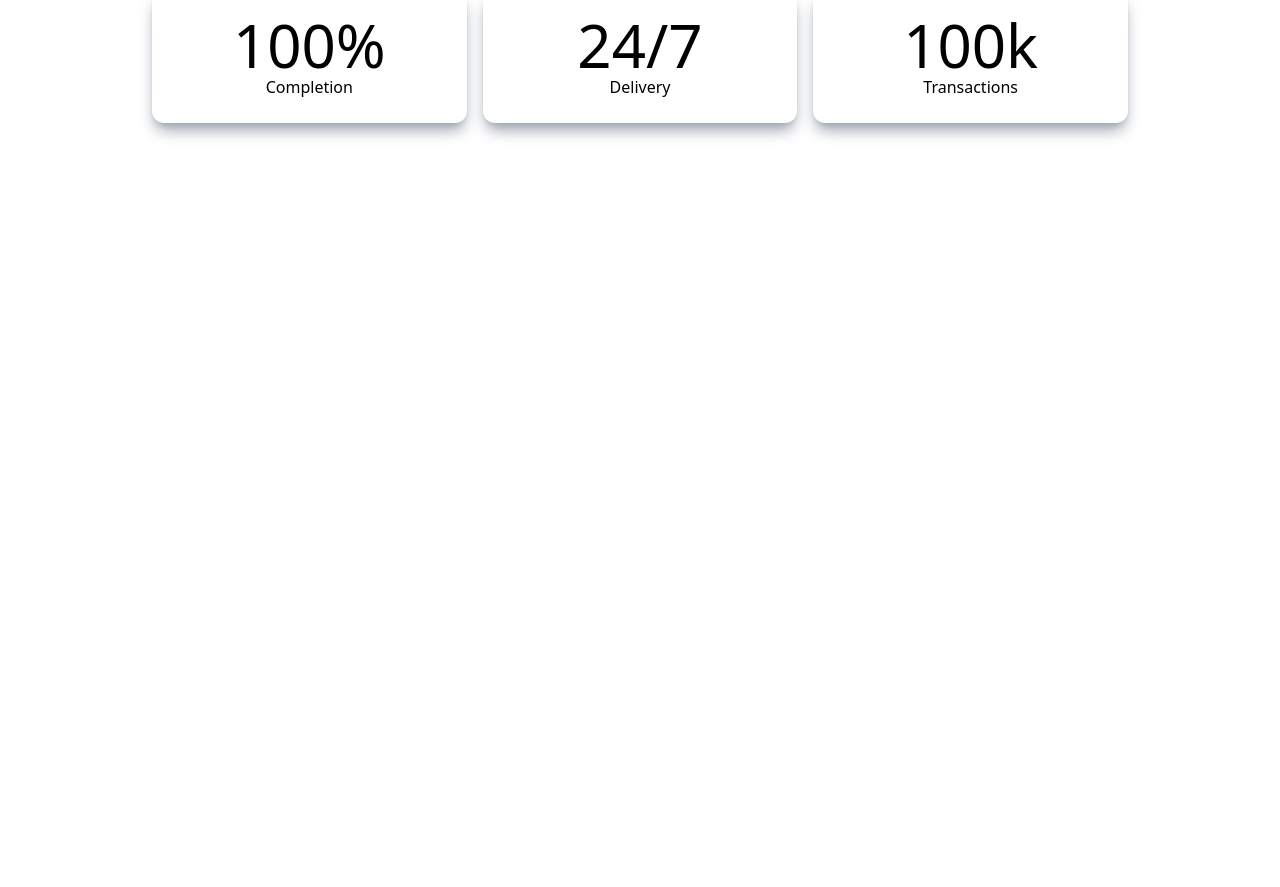
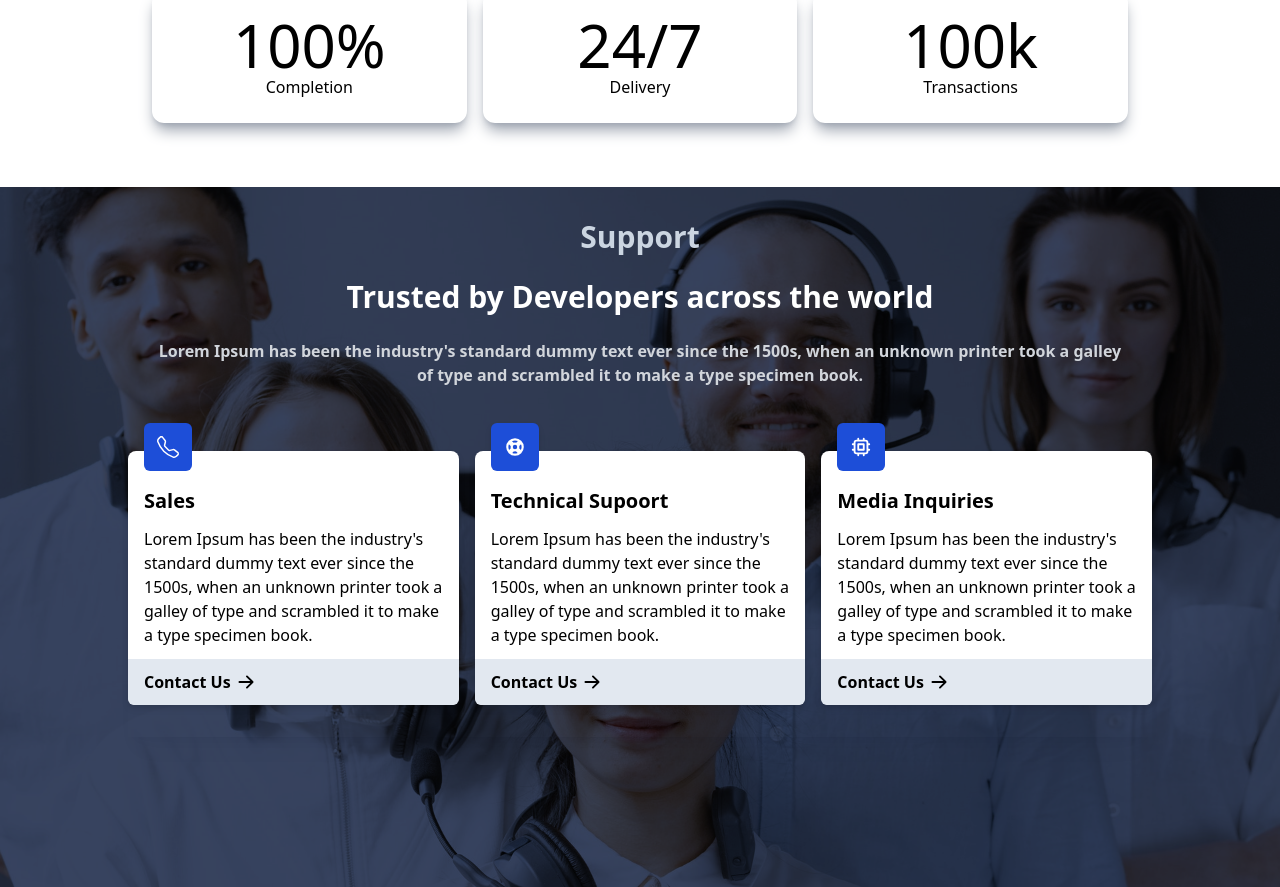
Before and after one commit to codefromahmad/cloud-store-react, a React (Create React App) app: page / in a window 1280 px wide. Shown: the part 1005-1892 px from the top of the page. Before the commit the page ends 1192 px from the top, so only its background shows below. Built offline with nearby package versions, Linux system fonts and the light colour scheme.

Commit message:
Support Page completed and done with  minor fixes

```diff
--- a/src/App.js
+++ b/src/App.js
@@ -1,6 +1,7 @@
 import About from "./components/About";
 import Home from "./components/Home";
 import NavBar from "./components/NavBar";
+import Support from "./components/Support";
 
 function App() {
   return (
@@ -8,6 +9,7 @@ function App() {
       <NavBar />
       <Home />
       <About />
+      <Support />
     </div>
   );
 }
--- a/src/components/About.jsx
+++ b/src/components/About.jsx
@@ -20,7 +20,7 @@ const About = () => {
   ];
   return (
     <div className="w-full py-16 max-w-screen-lg mx-auto">
-      <p className="text-3xl font-bold text-center">
+      <p className="text-3xl mx-6 font-bold text-center">
         Trusted by Developers across the world
       </p>
       <p className="py-6 text-gray-500 mx-6 text-center font-semibold">
@@ -28,7 +28,7 @@ const About = () => {
         1500s, when an unknown printer took a galley of type and scrambled it to
         make a type specimen book.
       </p>
-      <div className="grid grid-cols-3 gap-4 mx-6 sm:grid-flow-row grid-flow-col">
+      <div className="grid grid-cols-1 sm:grid-cols-3 gap-4 mx-6">
         {blocks.map(({ id, num, text }) => (
           <div key={id} className="shadow-lg py-6 rounded-xl shadow-gray-400">
             <p className="text-center text-4xl md:text-6xl">{num}</p>
--- a/src/components/NavBar.jsx
+++ b/src/components/NavBar.jsx
@@ -32,7 +32,7 @@ const NavBar = () => {
     },
   ];
   return (
-    <div className="w-full fixed h-20 bg-zinc-200 py-5 drop-shadow-lg">
+    <div className="w-full fixed h-20 z-20 bg-zinc-200 py-5 drop-shadow-lg">
       <div className="flex justify-between items-center mx-3">
         <div className="flex items-center">
           <p className="text-3xl font-bold pr-3">Brand.</p>
--- /dev/null
+++ b/src/components/Support.jsx
@@ -0,0 +1,82 @@
+import React from "react";
+import support from "../assets/support.jpg";
+import { BsTelephone, BsArrowRightShort } from "react-icons/bs";
+import { HiSupport, HiOutlineChip } from "react-icons/hi";
+
+const Support = () => {
+  const cards = [
+    {
+      id: 1,
+      title: "Sales",
+      icon: <BsTelephone size={22} className="text-white" />,
+      text: `Lorem Ipsum has been the industry's standard dummy text ever since
+            the 1500s, when an unknown printer took a galley of type and
+            scrambled it to make a type specimen book.`,
+    },
+    {
+      id: 2,
+      title: "Technical Supoort",
+      icon: <HiSupport size={22} className="text-white" />,
+      text: `Lorem Ipsum has been the industry's standard dummy text ever since
+              the 1500s, when an unknown printer took a galley of type and
+              scrambled it to make a type specimen book.`,
+    },
+    {
+      id: 3,
+      title: "Media Inquiries",
+      icon: <HiOutlineChip size={22} className="text-white" />,
+      text: `Lorem Ipsum has been the industry's standard dummy text ever since
+              the 1500s, when an unknown printer took a galley of type and
+              scrambled it to make a type specimen book.`,
+    },
+  ];
+  return (
+    <div className="h-[700px]">
+      <div className="w-full h-[700px] absolute bg-gray-900/90">
+        <img
+          src={support}
+          alt=""
+          className="w-full mix-blend-overlay h-full object-cover"
+        />
+      </div>
+      <div className="w-full max-w-screen-lg mx-auto py-8 text-white relative">
+        <p className="text-3xl font-bold mx-6 text-slate-300 text-center">
+          Support
+        </p>
+        <p className="text-3xl font-bold mx-6 py-6 text-center">
+          Trusted by Developers across the world
+        </p>
+        <p className="text-gray-300 mx-6 text-center font-semibold">
+          Lorem Ipsum has been the industry's standard dummy text ever since the
+          1500s, when an unknown printer took a galley of type and scrambled it
+          to make a type specimen book.
+        </p>
+      </div>
+      <div className="grid grid-cols-1 shadow-xl md:grid-cols-3 mx-5 sm:mx-10 gap-4 py-8 max-w-screen-lg lg:mx-auto">
+        {cards.map(({ id, title, icon, text }) => (
+          <div
+            key={id}
+            className="bg-white my-6 md:my-0 drop-shadow-md rounded-lg relative"
+          >
+            <div className="rounded-md mx-4 -mt-7 bg-blue-700 w-12 h-12  flex justify-center items-center">
+              {icon}
+            </div>
+            <div>
+              <p className="text-xl mx-4 pt-4 font-bold">{title}</p>
+              <p className="mx-4 py-3">{text}</p>
+            </div>
+            <div className="group flex px-4 py-2 rounded-b-md bg-slate-200 cursor-pointer items-center">
+              <p className="font-bold">Contact Us</p>
+              <BsArrowRightShort
+                size={30}
+                className="group-hover:pl-1 duration-200"
+              />
+            </div>
+          </div>
+        ))}
+      </div>
+    </div>
+  );
+};
+
+export default Support;
--- a/src/components/Widget.jsx
+++ b/src/components/Widget.jsx
@@ -27,14 +27,14 @@ const Widget = () => {
     },
   ];
   return (
-    <div className="absolute z-0 self-center px-3 bottom-[13%] left-0 right-0 lg:right-[25%] lg:left-[25%] md:right-[20%] md:left-[20%] sm:right-[12%] sm:left-[12%] mx-4 h-24 rounded-md bg-white drop-shadow-lg shadow-white">
+    <div className="absolute z-0 self-center px-3 bottom-[13%] md:bottom-[8%] left-0 right-0 lg:right-[25%] lg:left-[25%] md:right-[20%] md:left-[20%] sm:right-[12%] sm:left-[12%] mx-4 h-24 rounded-md bg-white drop-shadow-lg shadow-white">
       <div className="sm:max-w-screen-sm">
         <div className="py-2">
           <p className="text-center font-bold">Data Services</p>
         </div>
         <div className="flex justify-between">
           {lists.map(({ id, text, icon }) => (
-            <div key={id} className="flex items-center px-2">
+            <div key={id} className="flex items-center sm:px-2">
               <span className="pr-1 text-blue-500">{icon}</span>
               <p className="text-gray-500 w-auto text-xs sm:text-md">{text}</p>
             </div>
```
